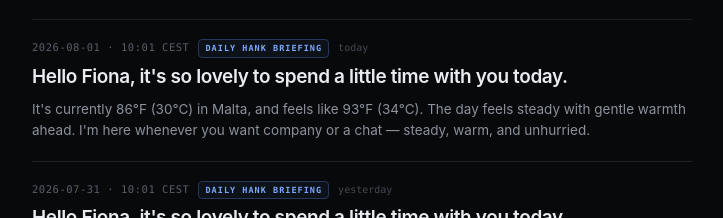
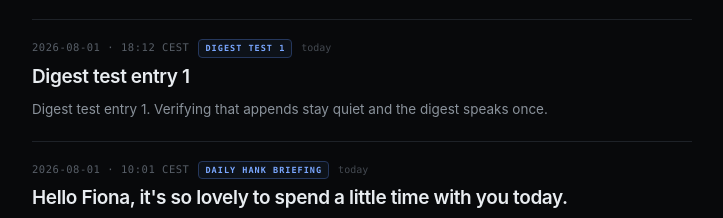
Before and after one commit to mattcarp/mattcarpenter-site, a plain HTML site: page briefings/index.html in a window 1280 px wide. Shown: the part 214-432 px from the top of the page, without its empty margins (278-1001 px from the left). Drawn offline with Linux system fonts and the light colour scheme.

Commit message:
chore: briefing — Digest Test 1 2026-08-01 18:12 CEST

```diff
--- a/briefings/index.html
+++ b/briefings/index.html
@@ -196,6 +196,14 @@
   <div class="empty" id="empty" hidden>Nothing under that source.</div>
 
   <!-- ENTRIES -->
+<article class="briefing" id="b-202608011812">
+  <p class="meta"><time datetime="2026-08-01T18:12+0200">2026-08-01 · 18:12 CEST</time><span class="source">Digest Test 1</span></p>
+  <h2 class="headline">Digest test entry 1</h2>
+  <div class="body">
+    <p>Digest test entry 1. Verifying that appends stay quiet and the digest speaks once.</p>
+  </div>
+</article>
+
 <article class="briefing" id="b-202608011001">
   <p class="meta"><time datetime="2026-08-01T10:01+0200">2026-08-01 · 10:01 CEST</time><span class="source">Daily Hank Briefing</span></p>
   <h2 class="headline">Hello Fiona, it&#x27;s so lovely to spend a little time with you today.</h2>
```
